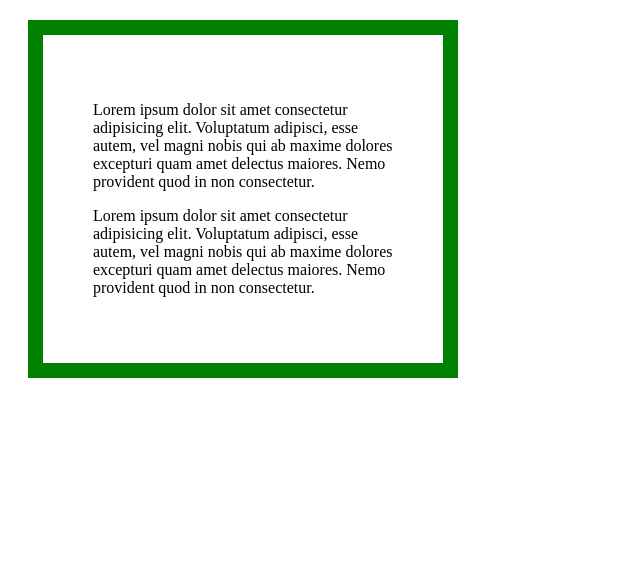
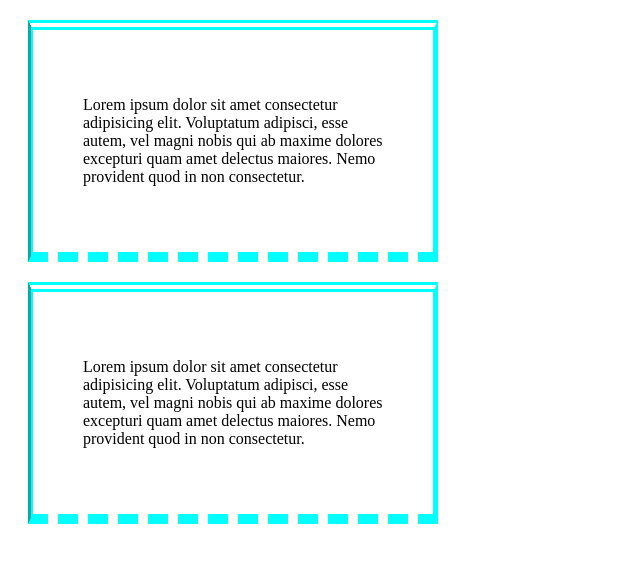
Before and after one commit to gCakra/CSS, a plain HTML site: page selektor/box.html in a window 1280 px wide. Shown: the whole page, without its empty margins (0-640 px from the left). Drawn offline with Linux system fonts and the light colour scheme.

Commit message:
mengenal properti border pada css

```diff
--- a/selektor/assets/box.css
+++ b/selektor/assets/box.css
@@ -1,6 +1,13 @@
 div {
   width: 300px;
   padding: 50px;
-  border: 15px solid green;
   margin: 20px;
+  border-width: 5px;
+  border-top-width: 10px;
+  border-bottom-width: 10px;
+  border-top-style: double;
+  border-bottom-style: dashed;
+  border-right-style: inset;
+  border-left-style: groove;
+  border-color: aqua;
 }
--- a/selektor/box.html
+++ b/selektor/box.html
@@ -13,6 +13,8 @@
         adipisci, esse autem, vel magni nobis qui ab maxime dolores excepturi
         quam amet delectus maiores. Nemo provident quod in non consectetur.
       </p>
+    </div>
+    <div>
       <p>
         Lorem ipsum dolor sit amet consectetur adipisicing elit. Voluptatum
         adipisci, esse autem, vel magni nobis qui ab maxime dolores excepturi
```
